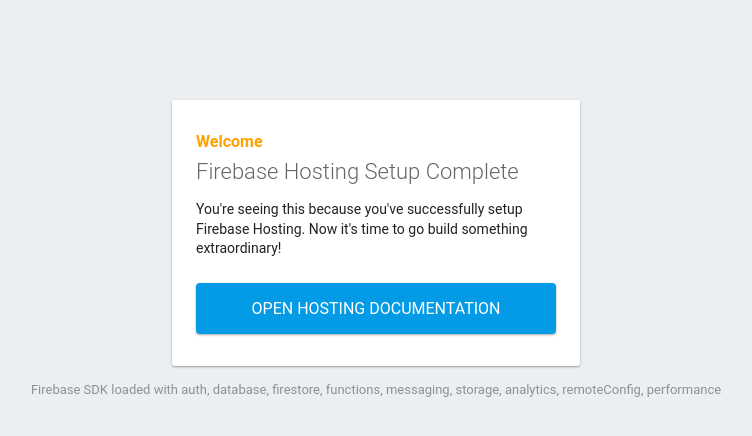
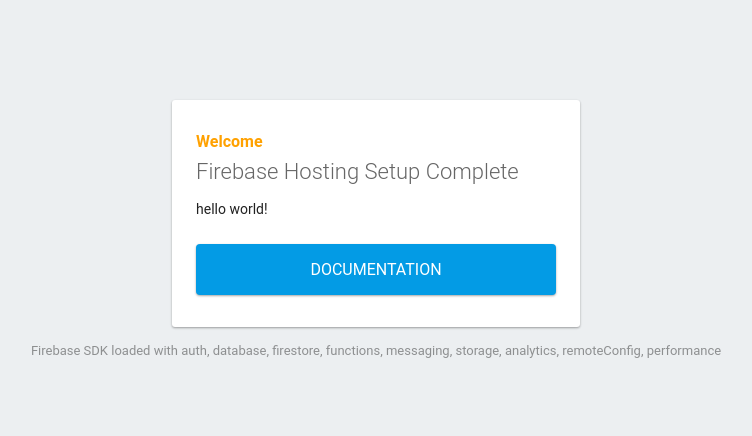
Before and after one commit to Knnordseth/turquoise_sand_beach, a website: page public/index.html in a window 1280 px wide. Shown: the whole page, without its empty margins (264-1016 px from the left). Drawn offline with Linux system fonts and the light colour scheme; some packages are replaced by stand-ins of ours.

Commit message:
Update index.html
figured it out. Test v3 final

```diff
--- a/public/index.html
+++ b/public/index.html
@@ -3,8 +3,8 @@
   <head>
     <meta charset="utf-8">
     <meta name="viewport" content="width=device-width, initial-scale=1">
-    <title>Welcome to Firebase Hosting</title>
-
+    <title>DaBeach</title>
+    <div id="shait">
     <!-- update the version number as needed -->
     <script defer src="/__/firebase/9.17.1/firebase-app-compat.js"></script>
     <!-- include only the Firebase features as you need -->
@@ -37,13 +37,14 @@
         body { border-top: 16px solid #ffa100; }
       }
     </style>
+     </div>
   </head>
   <body>
     <div id="message">
       <h2>Welcome</h2>
       <h1>Firebase Hosting Setup Complete</h1>
-      <p>You're seeing this because you've successfully setup Firebase Hosting. Now it's time to go build something extraordinary!</p>
-      <a target="_blank" href="https://firebase.google.com/docs/hosting/">Open Hosting Documentation</a>
+      <p>hello world!</p>
+      <a target="_blank" href="https://firebase.google.com/docs/hosting/">Documentation</a>
     </div>
     <p id="load">Firebase SDK Loading&hellip;</p>
 
```
